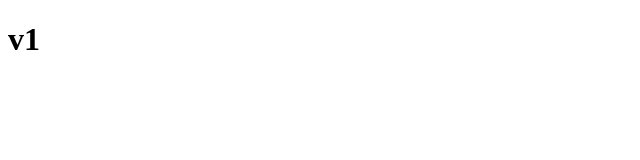
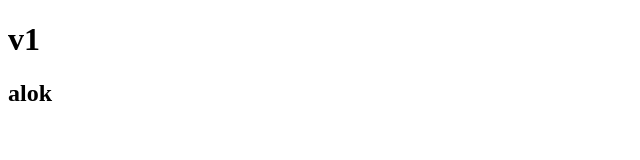
Before and after one commit to babusamal/testing_01, a plain HTML site: page index.html in a window 1280 px wide. Shown: the full height of the page, 0-640 px from the left. Drawn offline with Linux system fonts and the light colour scheme.

Commit message:
Update index.html

```diff
--- a/index.html
+++ b/index.html
@@ -8,5 +8,7 @@
 <body>
   <h1>v1</h1>
 
+  <h2>alok</h2>
+
 </body>
 </html>
```
